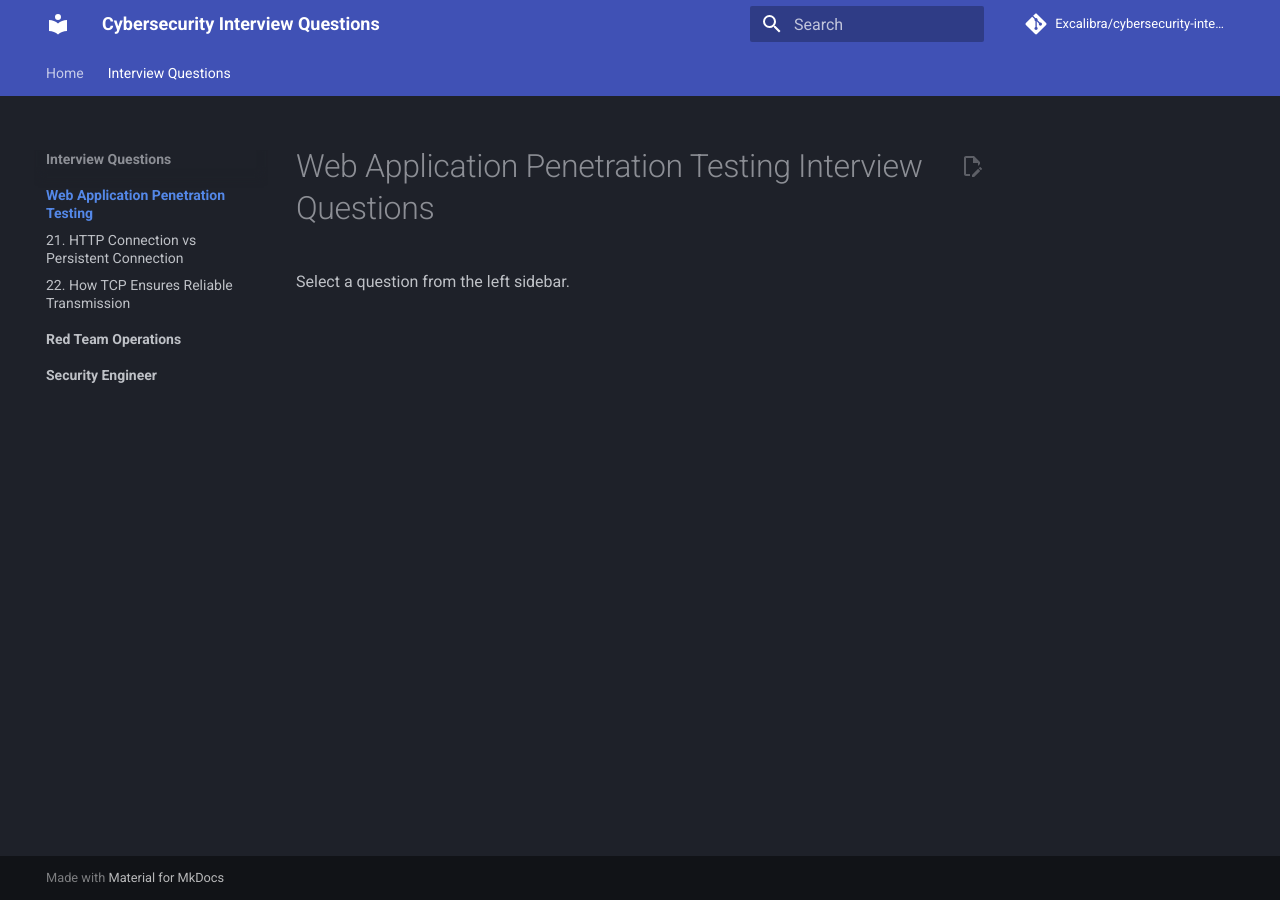
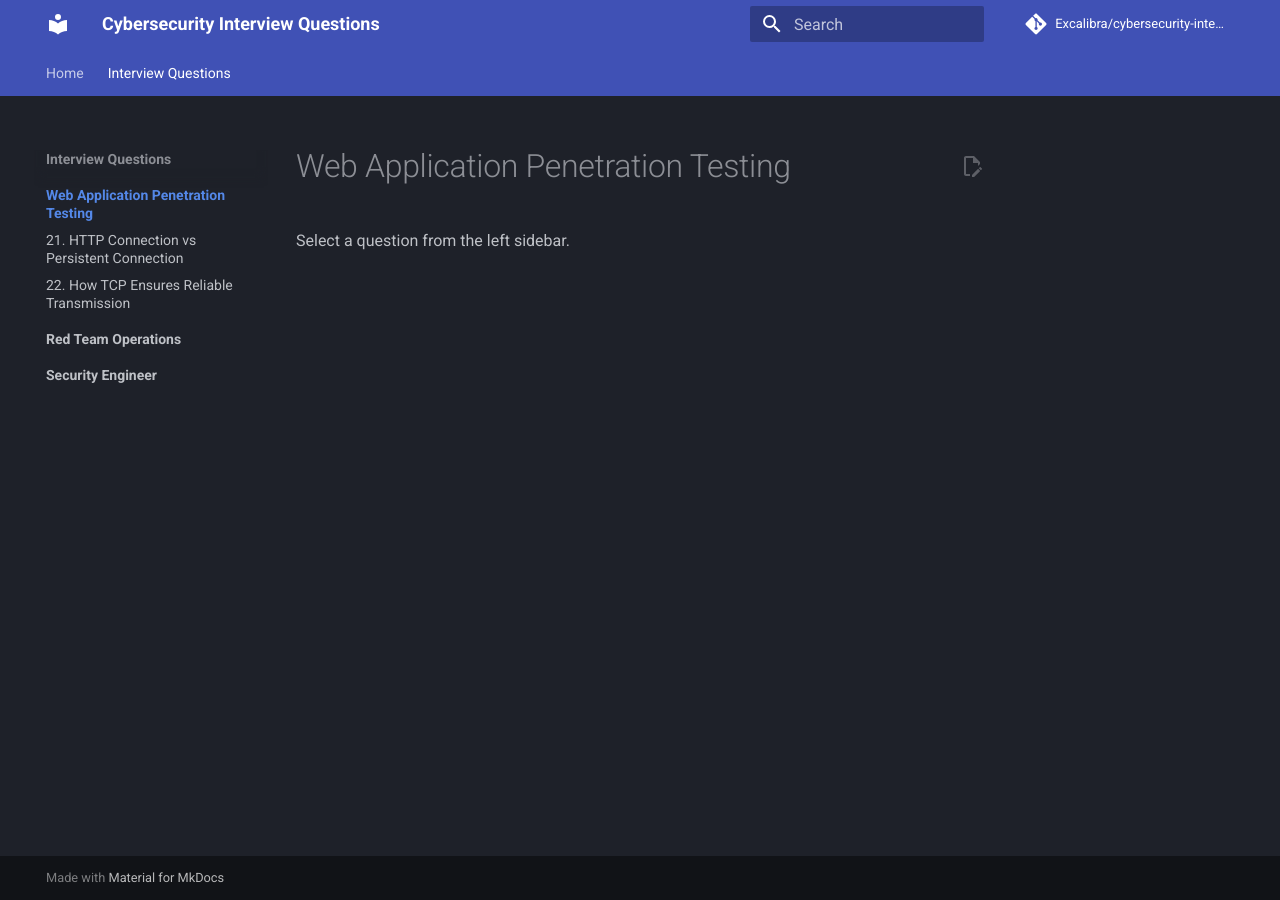
Before and after one commit to Excalibra/cybersecurity-interview-questions, an MkDocs documentation site: the page built from docs/questions/web-penetration/index.md, in a window 1280 px wide. Built offline with MkDocs 1.6.1 and Material for MkDocs 9.7.7, drawn with Linux system fonts in a browser that asks for light colours; comment, search, counter and statistics services are not loaded.

Commit message:
Update index.md

```diff
--- a/docs/questions/web-penetration/index.md
+++ b/docs/questions/web-penetration/index.md
@@ -1,3 +1,3 @@
-# Web Application Penetration Testing Interview Questions
+# Web Application Penetration Testing
 
 Select a question from the left sidebar.
```
